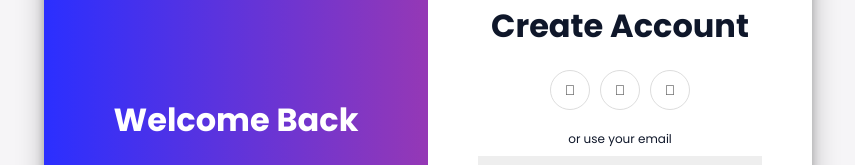
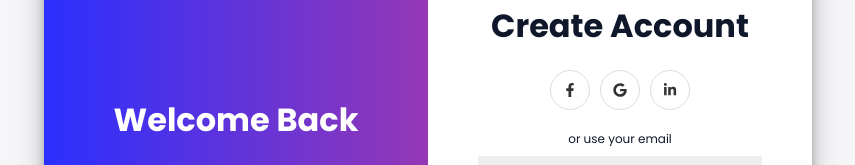
Before and after one commit to sukantadutta2003-tech/Task-Manager, a React (Create React App) app: page /login in a window 1280 px wide. Both pictures are taken after a click on the button "SIGN UP". Shown: the part 213-378 px from the top of the page, without its empty margins (212-1067 px from the left). Built offline with nearby package versions, Linux system fonts and the light colour scheme.

Commit message:
small changes

```diff
--- a/src/pages/Login/Login.jsx
+++ b/src/pages/Login/Login.jsx
@@ -1,5 +1,7 @@
 import { useEffect } from "react";
 import "./login.css";
+import { FaFacebookF, FaGoogle, FaLinkedinIn } from "react-icons/fa";
+
 
 function Login() {
   useEffect(() => {
@@ -24,9 +26,9 @@ function Login() {
           <form>
             <h1>Create Account</h1>
             <div className="social-container">
-              <a href="#" className="social"><i className="fa-brands fa-facebook-f"></i></a>
-              <a href="#" className="social"><i className="fa-brands fa-google"></i></a>
-              <a href="#" className="social"><i className="fa-brands fa-linkedin-in"></i></a>
+              <a href="#" className="social"><FaFacebookF /></a>
+              <a href="#" className="social"><FaGoogle /></a>
+              <a href="#" className="social"><FaLinkedinIn /></a>
             </div>
             <span>or use your email</span>
             <input type="text" placeholder="Name" />
@@ -41,9 +43,9 @@ function Login() {
           <form>
             <h1>Sign in</h1>
             <div className="social-container">
-              <a href="#" className="social"><i className="fa-brands fa-facebook-f"></i></a>
-              <a href="#" className="social"><i className="fa-brands fa-google"></i></a>
-              <a href="#" className="social"><i className="fa-brands fa-linkedin-in"></i></a>
+              <a href="#" className="social"><FaFacebookF /></a>
+              <a href="#" className="social"><FaGoogle /></a>
+              <a href="#" className="social"><FaLinkedinIn /></a>
             </div>
             <span>or use your account</span>
             <input type="email" placeholder="Email" />
```
